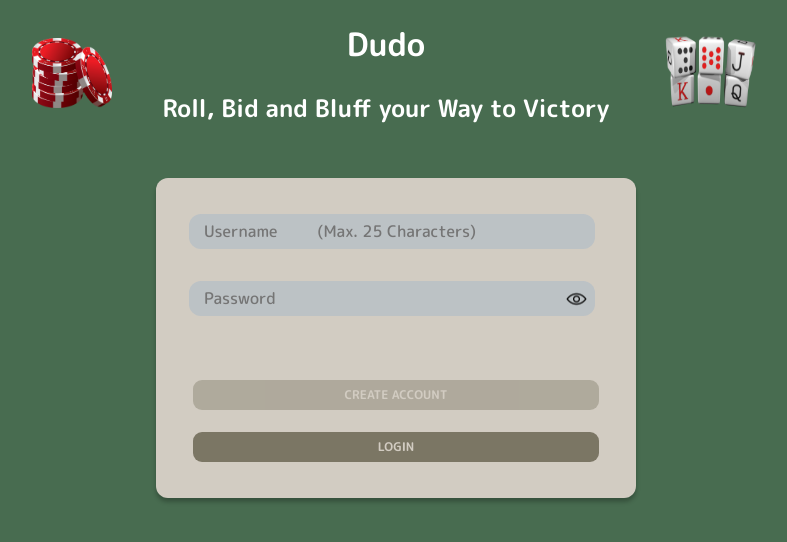
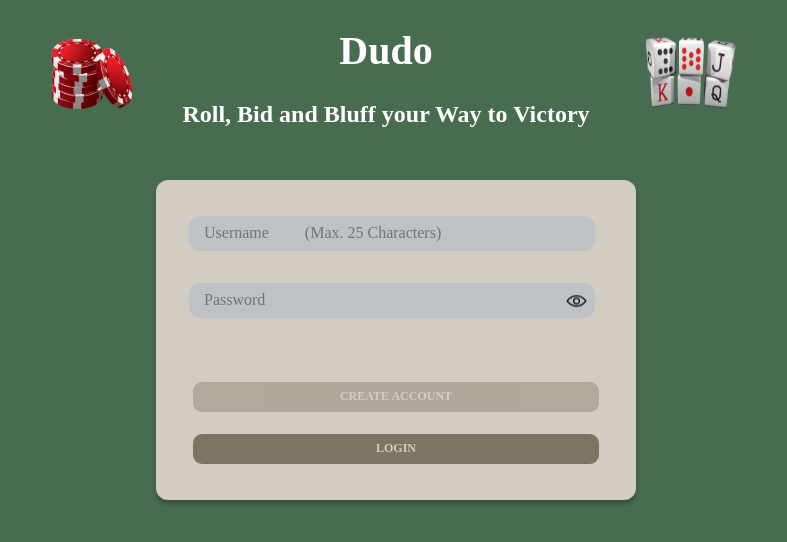
Before and after one commit to sopra-fs24-16-dudo/Client, a React (Create React App) app: page /registration in a window 1280 px wide. Shown: the top 542 px of the page, without its empty margins (244-1031 px from the left). Built offline with nearby package versions, Linux system fonts and the light colour scheme.

Commit message:
Design improvements

```diff
--- a/src/styles/views/Game.scss
+++ b/src/styles/views/Game.scss
@@ -11,6 +11,7 @@
     display: flex;
     flex-direction: column;
     height: auto;
+    font-family: 'Luckiest Guy';
   }
 
   &-header {
--- a/src/styles/views/Header.scss
+++ b/src/styles/views/Header.scss
@@ -1,5 +1,5 @@
 @import "../theme";
-
+@import url('https://fonts.googleapis.com/css2?family=Racing+Sans+One&display=swap');
 .header {
   &.container {
     @include center;
@@ -11,6 +11,8 @@
     text-align: center;
     margin-left: 50px;
     margin-right: 50px;
+    font-family: 'Luckiest Guy';
+    font-size: 40px;
   }
 
   &.header h2 {
@@ -19,5 +21,6 @@
     text-align: center;
     margin-left: 50px;
     margin-right: 50px;
+    font-family: 'Luckiest Guy';
   }
 }
--- a/src/styles/views/Homepage.scss
+++ b/src/styles/views/Homepage.scss
@@ -17,6 +17,7 @@
     align-items: center;
     box-shadow: $dropShadow;
     min-width: 20em;
+    font-family: 'Luckiest Guy';
   }
   &.user-list {
     list-style: none;
@@ -30,6 +31,7 @@
   }
   & p,h2 {
     margin: 0.5em 0;
+    color : BROWN;
   }
 }
 
--- a/src/styles/views/Lobby.scss
+++ b/src/styles/views/Lobby.scss
@@ -17,6 +17,8 @@
     box-shadow: $dropShadow;
     width: 20%;
     align-items: flex-start;
+    font-family: 'Luckiest Guy';
+    color : BROWN;
   }
 
   &.user-list {
@@ -24,10 +26,12 @@
     text-align: left;
     align-items: flex-start;
     list-style: none;
+
   }
 
   & p, h2 {
     margin: 0.5em 0;
+    color : BROWN;
   }
 
   &.button-container {
--- a/src/styles/views/Login.scss
+++ b/src/styles/views/Login.scss
@@ -7,6 +7,7 @@
     /* we include the center mixin defined in _theme.scss and save three duplicate lines :) */
     @include center;
     flex-direction: column;
+    font-family: 'Luckiest Guy';
   }
   &.form {
     display: flex;
--- a/src/styles/views/Profile.scss
+++ b/src/styles/views/Profile.scss
@@ -7,6 +7,7 @@
     min-height: 300px;
     @include center;
     flex-direction: column;
+    font-family: 'Luckiest Guy';
   }
   &.form {
     display: flex;
--- a/src/styles/views/Registration.scss
+++ b/src/styles/views/Registration.scss
@@ -7,6 +7,7 @@
     /* we include the center mixin defined in _theme.scss and save three duplicate lines :) */
     @include center;
     flex-direction: column;
+    font-family: 'Luckiest Guy';
   }
   &.form {
     display: flex;
--- a/src/styles/views/UserList.scss
+++ b/src/styles/views/UserList.scss
@@ -4,6 +4,7 @@
   display: flex;
   flex-direction: column;
   align-items: center;
+  font-family: 'Luckiest Guy';
 }
 
 .user-list {
@@ -13,6 +14,7 @@
   flex-wrap: wrap;
   gap: 20px;
   justify-content: center;
+
 }
 
 .user-item {
@@ -50,6 +52,7 @@
 h2 {
   text-align: center;
   margin-bottom: 20px;
+  font-family: 'Luckiest Guy';
 }
 
 .button-container {
```
